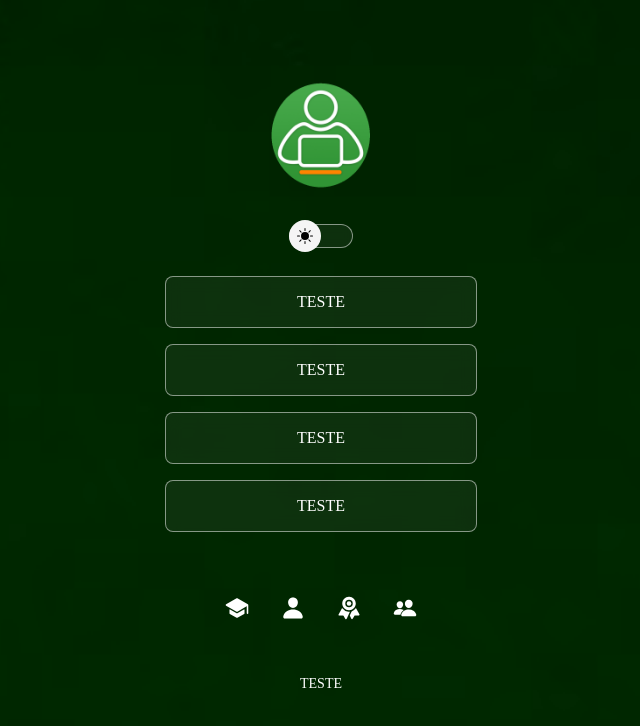
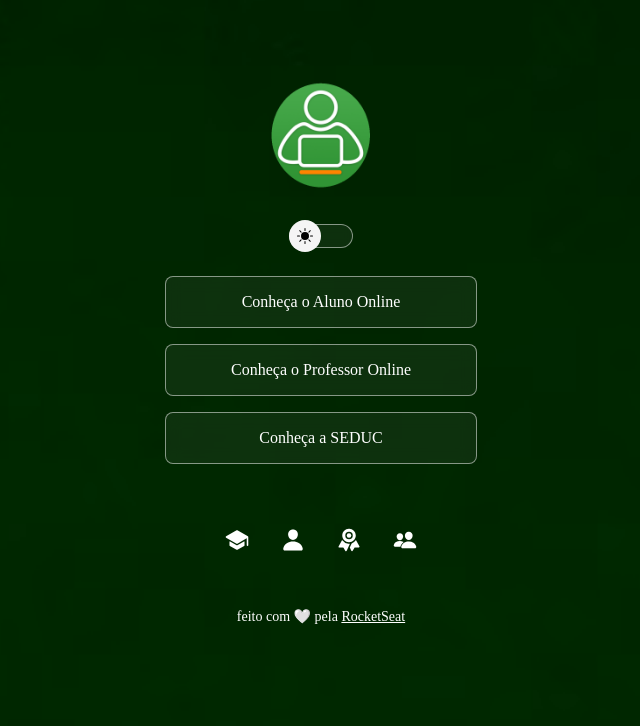
Before and after one commit to FranciscoKennedy/Projeto, a plain HTML site: page index.html in a window 1280 px wide. Shown: the whole page, without its empty margins (319-959 px from the left). Drawn offline with nearby package versions, Linux system fonts and the light colour scheme.

Commit message:
Adicionado README e modificações dos nomes

```diff
--- a/index.html
+++ b/index.html
@@ -19,17 +19,15 @@
 
       <ul>
         <li>
-          <a href="#">TESTE</a>
+          <a href="#">Conheça o Aluno Online</a>
         </li>
         <li>
-          <a href="#">TESTE</a>
+          <a href="#">Conheça o Professor Online</a>
         </li>
         <li>
-          <a href="#">TESTE</a>
+          <a href="#">Conheça a SEDUC</a>
         </li>
-        <li>
-          <a href="#">TESTE</a>
-        </li>
+
       </ul>
       <div id="social-links">
         <a href="https://aluno.seduc.ce.gov.br/" target="_blank">
@@ -49,7 +47,7 @@
        </a>
       </div>
       <footer>
-        <p>TESTE</p>
+        <p>feito com 🤍 pela <a href="https://www.rocketseat.com.br/" target="_blank"> RocketSeat</a></p>
 
       </footer>
     <script
```
Also changed, not shown: .github/preview.jpg (added), 1 other file.
